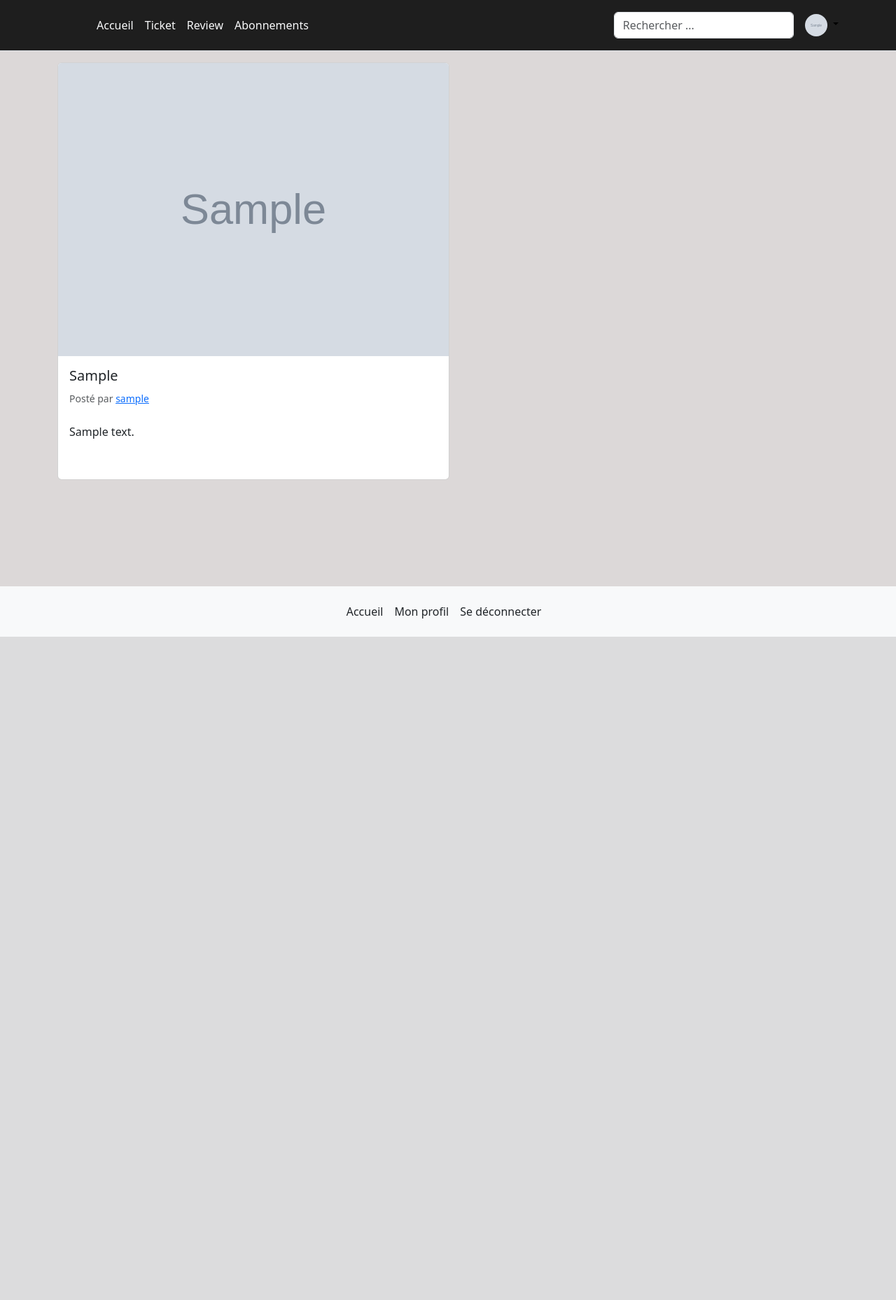
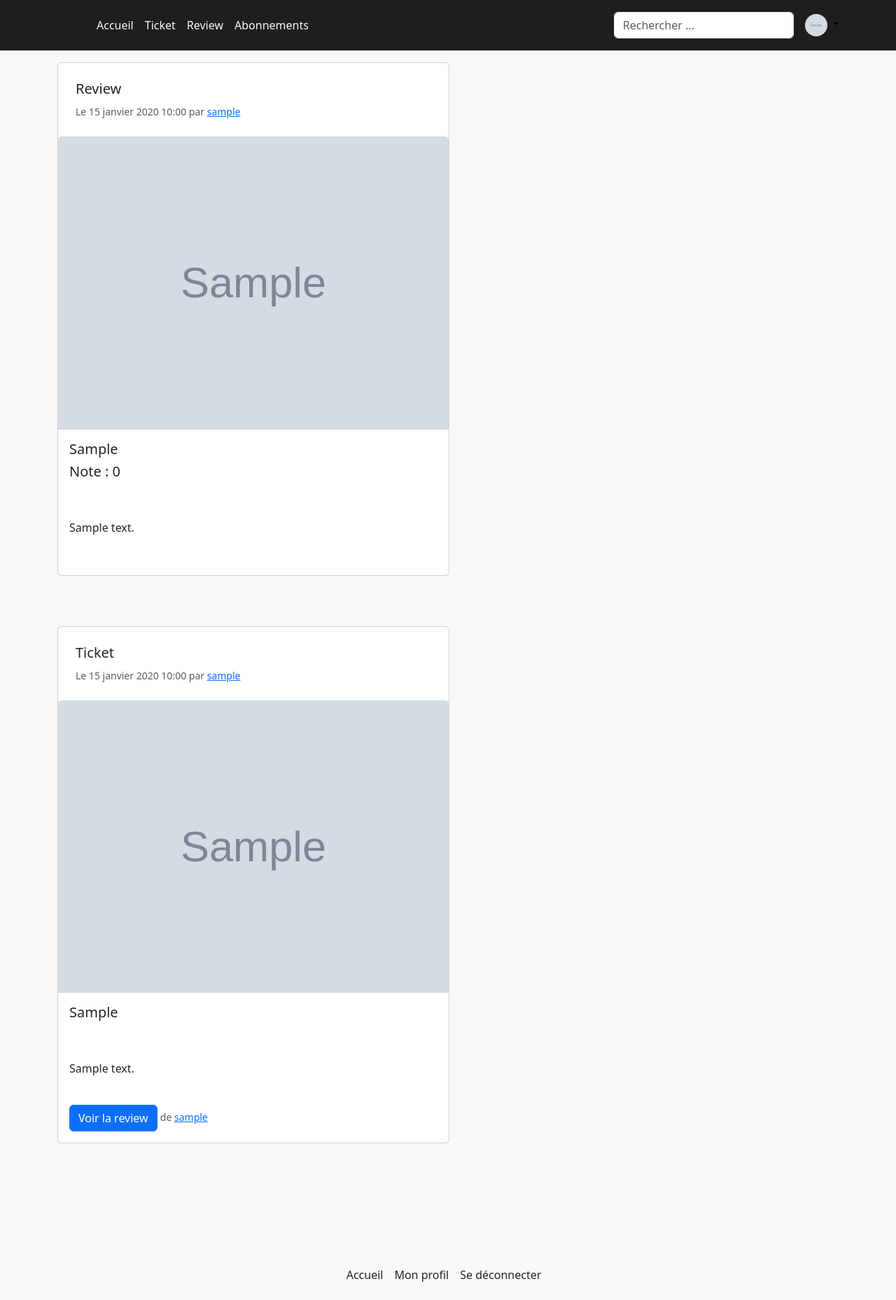
Before and after one commit to Al3xBrs/LITReview, a Django app: page /followed/ in a window 1280 px wide. Shown: the whole page at 70% size. Before the commit the page ends 910 px from the top, so only its background shows below. Run offline with Django 4.2, Linux system fonts and the light colour scheme; a user stored in the database is signed in; tables that the repository leaves empty hold one stand-in row (values such as "Sample post"); grey boxes marked "Sample" are stand-in pictures.

Commit message:
update on home and followed pages

```diff
--- a/LITReview/LITReview/urls.py
+++ b/LITReview/LITReview/urls.py
@@ -17,37 +17,66 @@ Including another URLconf
 from django.contrib import admin
 from django.urls import path
 import articles.views
-from django.contrib.auth.views import LoginView,LogoutView, PasswordChangeDoneView, PasswordChangeView
+from django.contrib.auth.views import (
+    LoginView,
+    LogoutView,
+    PasswordChangeDoneView,
+    PasswordChangeView,
+)
 from users.views import signup_page, profil_page, follow_user, unfollow_user
 from django.conf import settings
 from django.conf.urls.static import static
-
+from django.contrib.staticfiles.urls import staticfiles_urlpatterns
 
 
 urlpatterns = [
-    path('admin/', admin.site.urls),
-    path('signup/', signup_page, name='signup'),
-    path('', LoginView.as_view(template_name ="users/login.html", redirect_authenticated_user=True), name="login"),
-    path('logout/', LogoutView.as_view(), name="logout"),
-    path('home/', articles.views.home, name="home"),
-
-    path('change-password/', PasswordChangeView.as_view(template_name = 'users/change_password.html'), name="password_change"),
-    path('password-change-done/', PasswordChangeDoneView.as_view(template_name = 'users/change_password_success.html'), name="password_change_done"),
-
-    path("review/upload/<int:ticket_id>/", articles.views.review_upload, name="review_upload"),
+    path("admin/", admin.site.urls),
+    path("signup/", signup_page, name="signup"),
+    path(
+        "",
+        LoginView.as_view(
+            template_name="users/login.html", redirect_authenticated_user=True
+        ),
+        name="login",
+    ),
+    path("logout/", LogoutView.as_view(), name="logout"),
+    path("home/", articles.views.home, name="home"),
+    path(
+        "change-password/",
+        PasswordChangeView.as_view(template_name="users/change_password.html"),
+        name="password_change",
+    ),
+    path(
+        "password-change-done/",
+        PasswordChangeDoneView.as_view(
+            template_name="users/change_password_success.html"
+        ),
+        name="password_change_done",
+    ),
+    path(
+        "review/upload/<int:ticket_id>/",
+        articles.views.review_upload,
+        name="review_upload",
+    ),
     path("review/upload/", articles.views.review_up, name="review_up"),
-
     path("ticket/upload/", articles.views.ticket_upload, name="ticket_upload"),
     path("ticket/<int:ticket_id>/", articles.views.ticket_detail, name="ticket_detail"),
-    path("ticket-delete/<int:ticket_id>/", articles.views.ticket_delete, name="ticket_delete"),
-    path("ticket-delete-view/<int:ticket_id>/", articles.views.ticket_delete_view, name="ticket_delete_view"),
-
+    path(
+        "ticket-delete/<int:ticket_id>/",
+        articles.views.ticket_delete,
+        name="ticket_delete",
+    ),
+    path(
+        "ticket-delete-view/<int:ticket_id>/",
+        articles.views.ticket_delete_view,
+        name="ticket_delete_view",
+    ),
     path("profil/<int:user_id>/", profil_page, name="profil_page"),
-    path('user/follow/<int:user_id>/', follow_user, name='follow_user'),
-    path('user/unfollow/<int:user_id>/', unfollow_user, name='unfollow_user'),
-    path("followed/", articles.views.followed, name="followed")
+    path("user/follow/<int:user_id>/", follow_user, name="follow_user"),
+    path("user/unfollow/<int:user_id>/", unfollow_user, name="unfollow_user"),
+    path("followed/", articles.views.followed, name="followed"),
 ]
 
 if settings.DEBUG:
-    urlpatterns += static(
-        settings.MEDIA_URL, document_root=settings.MEDIA_ROOT)
+    urlpatterns += staticfiles_urlpatterns()
+    urlpatterns += static(settings.MEDIA_URL, document_root=settings.MEDIA_ROOT)
--- a/LITReview/articles/static/articles/style.css
+++ b/LITReview/articles/static/articles/style.css
@@ -12,5 +12,11 @@
 }
 
 .main {
-    background-color: rgb(220, 216, 216);
+    background-color: rgb(249, 247, 247);
 }
+
+.post_content_type {
+    position: relative;
+    padding-left: 25px;
+    padding-top: 25px;
+}
--- a/LITReview/articles/templates/articles/followed.html
+++ b/LITReview/articles/templates/articles/followed.html
@@ -3,34 +3,41 @@
 
 {% block content %}
     {% for post in posts %}
-        {% if post.content_type == "ticket" and post.user in followed.all%}
+        {% if post.user in followed.all%}
         <div class="card" style="width: 35rem;">
+            <div class="post_head">
+                <div class="post_content_type">
+                    {% if post.content_type == "ticket" %}
+                    <h5 class="card-title">Ticket</h5>
+                    {% else %}
+                    <h5 class="card-title">Review</h5>
+                    {% endif %}
+                    <small class="text-muted">Le {{ post.time_created }} par <a href="{% url 'profil_page' post.user.id %}">{{ post.user.username }}</a></small>
+                    <br><br>
+                </div>
+            </div>
+
+                {% if post.picture.url != None %}
                 <img class="card-img-top" src="{{ post.picture.url }}" alt="Image">
+                {% endif %}
+
             <div class="card-body">
             <h5 class="card-title">{{ post.headline }}</h5>
-                <small class="text-muted">Posté par <a href="{% url 'profil_page' post.user.id %}">{{ post.user.username }}</a></small>
+            {% if post.content_type == "review" %}
+            <h5 class="card-title">Note : {{ post.rating }}</h5>
+            {% endif %}
             <br><br>
             <p class="card-text">{{ post.body }}</p>
             <br>
-                {% if post.review.ticket == post %}
+            {% if post.content_type != "review" %}
+                {% if post.review_posted %}
                     <a href="{% url 'ticket_detail' post.id %}" class="btn btn-primary">Voir la review</a>
+                    <small class="text-muted">de <a href="{% url 'profil_page' post.user.id %}">{{ post.user.username }}</a></small>
                 {% endif %}
-                {% if post.review.count < 1 %}
-                <a href="{% url 'ticket_detail' post.id %}" class="btn btn-primary">Publier une review</a>
+                {% if post.review_posted is False %}
+                <a href="{% url 'review_upload' post.id %}" class="btn btn-primary">Publier une review</a>
                 {% endif %}
-                </div>
-            </div>
-            <br><br><br>
-        {% elif post.content_type == "review" and post.ticket == None and post.user in followed.all%}
-            <div class="card" style="width: 35rem;">
-                <img class="card-img-top" src="{{ post.picture.url }}" alt="Image">
-                <div class="card-body">
-                <h5 class="card-title">Note :{{ post.rating }}</h5>
-                <h5 class="card-title">{{ post.headline }}</h5>
-                <small class="text-muted">Posté par <a href="{% url 'profil_page' post.user.id %}">{{ post.user.username }}</a></small>
-                <br><br>
-                <p class="card-text">{{ post.body }}</p>
-                <br>
+            {% endif %}
             </div>
         </div>
         <br><br><br>
--- a/LITReview/articles/views.py
+++ b/LITReview/articles/views.py
@@ -8,11 +8,14 @@ from django.db.models import CharField, Value
 
 @login_required
 def home(request):
-    tickets = models.Ticket.objects.all().order_by("-time_created")
+    tickets = models.Ticket.objects.all()
+    tickets = tickets.annotate(content_type=Value("ticket", CharField()))
     reviews = models.Review.objects.all()
-    return render(
-        request, "articles/home.html", {"tickets": tickets, "reviews": reviews}
+    reviews = reviews.annotate(content_type=Value("review", CharField()))
+    posts = sorted(
+        chain(tickets, reviews), key=lambda post: post.time_created, reverse=True
     )
+    return render(request, "articles/home.html", {"posts": posts})
 
 
 # TODO: Vue file d'abonnement
@@ -20,11 +23,13 @@ def home(request):
 def followed(request):
     user = request.user
     followed = user.followers
-    reviews = models.Review.objects.all().order_by("-time_created")
+    reviews = models.Review.objects.all()
     reviews = reviews.annotate(content_type=Value("review", CharField()))
-    tickets = models.Ticket.objects.all().order_by("-time_created")
+    tickets = models.Ticket.objects.all()
     tickets = tickets.annotate(content_type=Value("ticket", CharField()))
-    posts = sorted(chain(reviews, tickets), key=lambda post: post.time_created)
+    posts = sorted(
+        chain(reviews, tickets), key=lambda post: post.time_created, reverse=True
+    )
     return render(
         request,
         "articles/followed.html",
```
Also changed, not shown: LITReview/LITReview/settings.py (+36 -36 lines), LITReview/articles/templates/articles/home.html (+30 -10 lines). Lines whose indentation alone changed are shown as unchanged.
